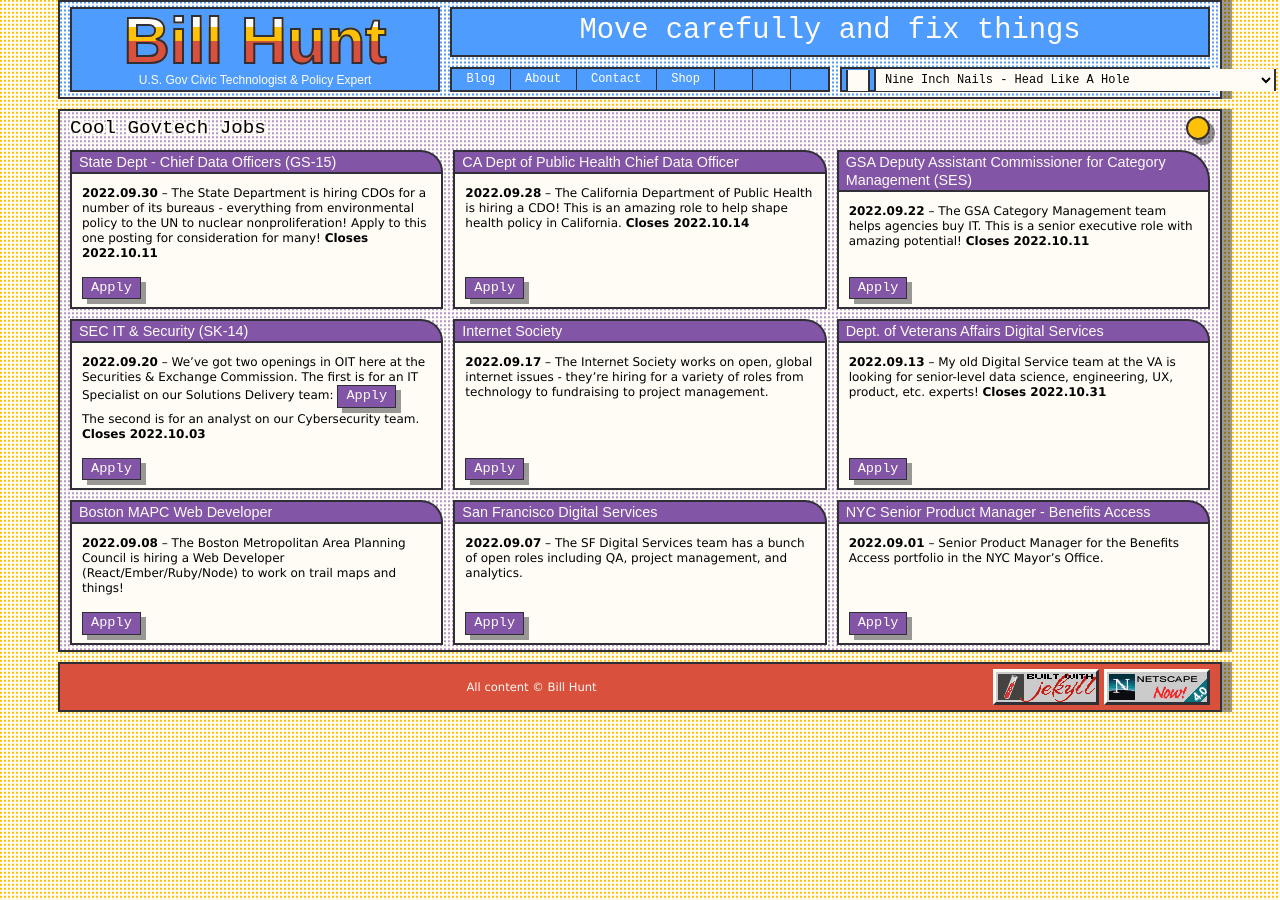
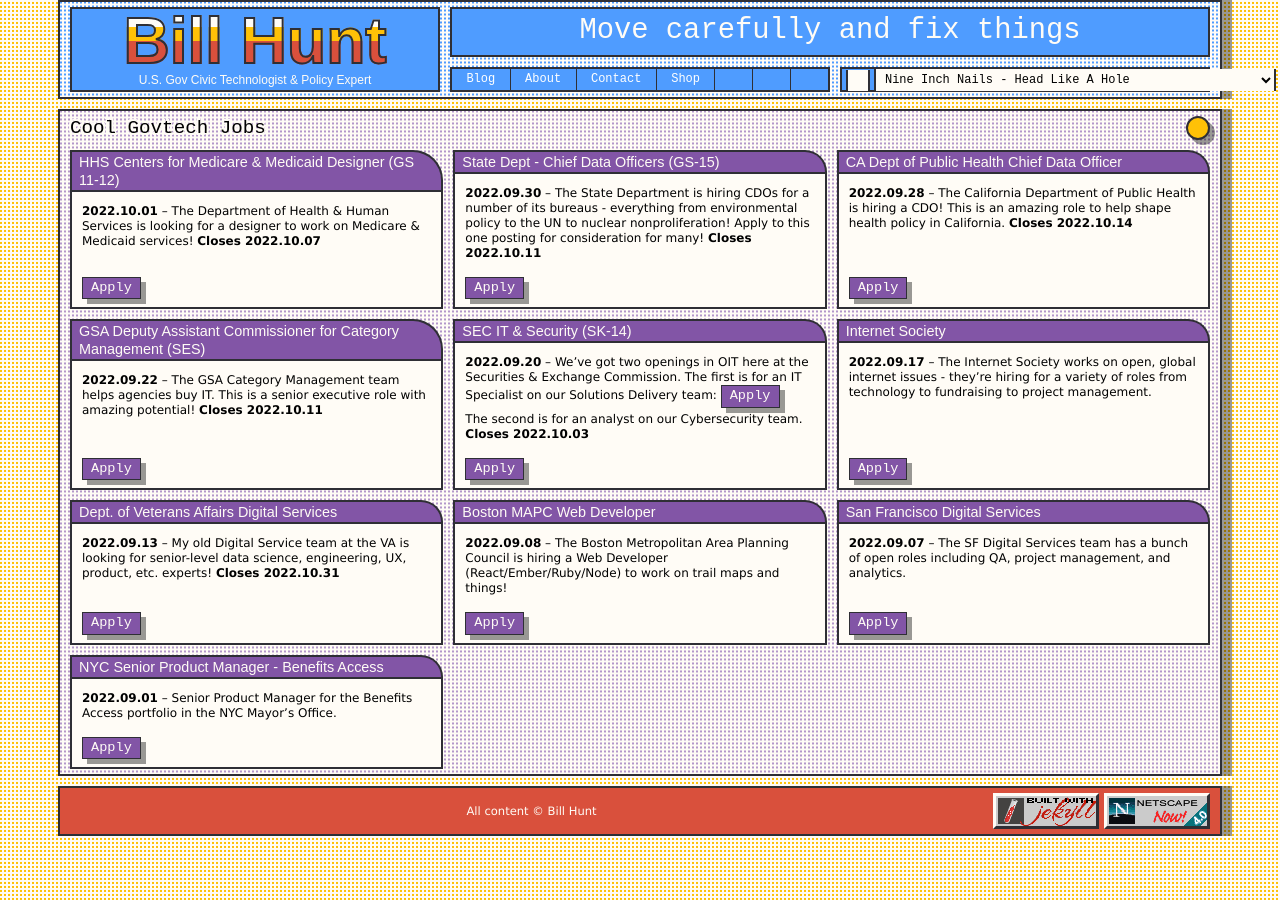
Before and after one commit to krusynth/billhunt.dev, a Jekyll site: the page built from jobs.md, in a window 1280 px wide. Built offline with Jekyll 4.4.1, drawn with Linux system fonts in a browser that asks for light colours; some web fonts are replaced.

Commit message:
Update content

```diff
--- a/_data/jobs.yml
+++ b/_data/jobs.yml
@@ -1,3 +1,9 @@
+- title: HHS Centers for Medicare & Medicaid Designer (GS 11-12)
+  url: https://www.usajobs.gov/job/679510500
+  date: 2022-10-01
+  closes: 2022-10-07
+  content: The Department of Health & Human Services is looking for a designer to work on Medicare & Medicaid services!
+
 - title: State Dept - Chief Data Officers (GS-15)
   url: https://www.usajobs.gov/job/679944800
   date: 2022-09-30
```
